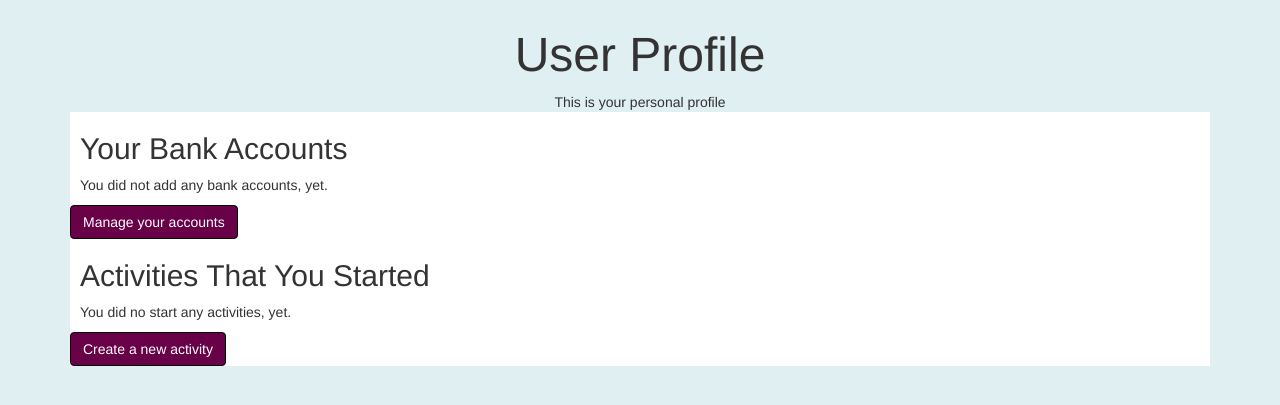
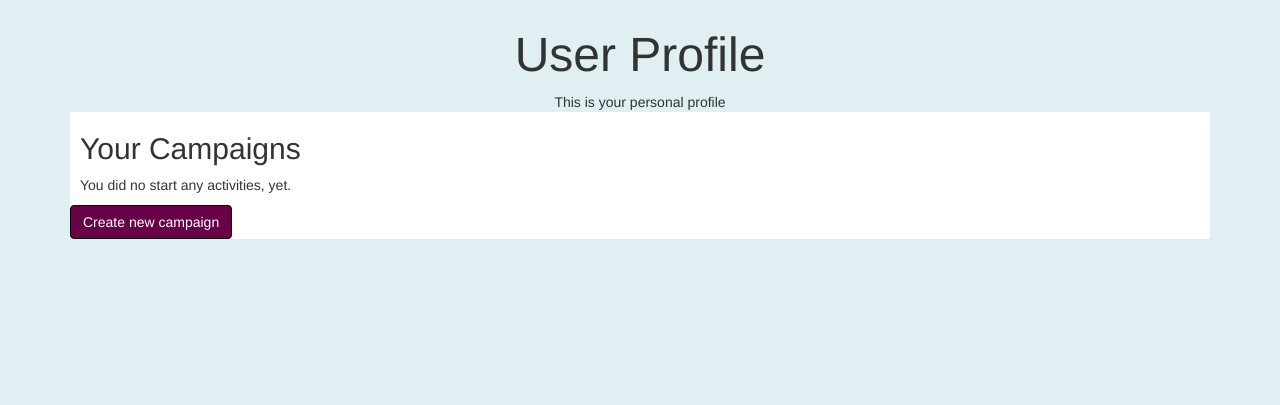
Before and after one commit to uwekamper/yeahletsdothat, a Django app: template templates/campaigns/user_profile.html in a window 1280 px wide. Shown: the part 51-456 px from the top of the page. Run offline with Django 3.2, Linux system fonts and the light colour scheme; the template is opened without the code that fills it, so the values that code supplies are empty; parts of the project's set-up code (start-up, migrations or seed data) failed here and were passed over; some libraries are stand-ins or nearby versions.

Commit message:
remove bank account

```diff
--- a/src/campaigns/forms.py
+++ b/src/campaigns/forms.py
@@ -61,9 +61,3 @@ class TransactionForm(forms.ModelForm):
     class Meta:
         fields = ('amount', 'email')
         model = models.Transaction
-
-
-class BankAccountForm(forms.ModelForm):
-    class Meta:
-        fields = ('description', 'btc_address')
-        model = models.BankAccount
--- a/src/campaigns/serializers.py
+++ b/src/campaigns/serializers.py
@@ -12,7 +12,6 @@ class CampaignSerializer(serializers.ModelSerializer):
     """
     # TODO: Write docs
     """
-    target_account = serializers.PrimaryKeyRelatedField(default=1, required=False)
     class Meta:
         model = Campaign
         exclude = ['id', ]
@@ -25,7 +24,6 @@ class CampaignKeyRelatedField(serializers.PrimaryKeyRelatedField):
     def from_native(self, data):
         if self.queryset is None:
             raise Exception('Writable related fields must include a `queryset` argument')
-
         try:
             return self.queryset.get(key=data)
         except ObjectDoesNotExist:
--- a/src/yldt/urls.py
+++ b/src/yldt/urls.py
@@ -23,10 +23,6 @@ urlpatterns = patterns('',
     url(r'^admin/', include(admin.site.urls)),
     url(r'^accounts/', include('registration.backends.default.urls')),
     url(r'^accounts/profile/$', 'campaigns.views.user_profile', name="user_profile"),
-
-    url(r'^bankaccounts/$', 'campaigns.views.manage_bankaccounts', name='manage_bankaccounts'),
-    url(r'^bankaccounts/add/$', 'campaigns.views.add_bankaccount', name='add_bankaccount'),
-
     url(r'^transaction/(?P<pk>\d+)/$', 'campaigns.views.transaction', name='transaction'),
     # url(r'^api/transaction/(?P<pk>\d+)/$', 'campaigns.views.transaction_api', name='transaction_api'),
 
--- a/templates/campaigns/user_profile.html
+++ b/templates/campaigns/user_profile.html
@@ -8,21 +8,8 @@
 {% block main-content %}
 <div class="row">
     <div class="col-xs-12">
-        <h2>Your Bank Accounts</h2>
-        {% if accounts %}
-             <ul id="account-list">
-            {% for account in accounts %}
-                <li>{{ account }}</li>
-            {% endfor %}
-            </ul>
-        {% else %}
-            <p>You did not add any bank accounts, yet.</p>
-        {% endif %}
 
-        <a class="btn btn-primary"
-           href="{% url 'manage_bankaccounts' %}">Manage your accounts</a>
-
-        <h2>Activities That You Started</h2>
+        <h2>Your Campaigns</h2>
 
         {% if campaigns %}
             <ul id="account-list">
@@ -37,7 +24,7 @@
         {% endif %}
 
         <a class="btn btn-primary"
-           href="{% url 'new_activity' %}">Create a new activity</a>
+           href="{% url 'new_activity' %}">Create new campaign</a>
 
 
     </div>
```
Also changed, not shown: src/campaigns/models.py (+15 -17 lines), src/campaigns/views.py (+2 -9 lines), src/campaigns/tests/test_events.py (line endings or trailing spaces).
